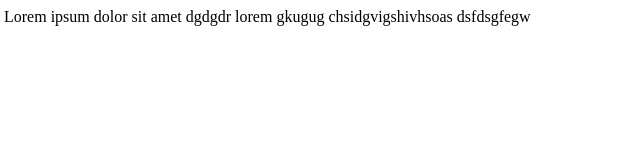
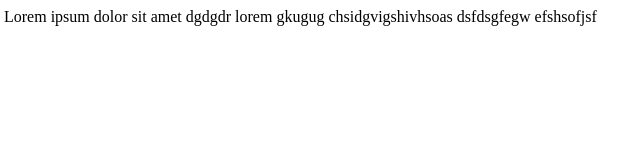
Before and after one commit to Gautham2109/star, a plain HTML site: page index.html in a window 1280 px wide. Shown: the full height of the page, 4-644 px from the left. Drawn offline with Linux system fonts and the light colour scheme.

Commit message:
made changes

```diff
--- a/index.html
+++ b/index.html
@@ -11,5 +11,6 @@
     gkugug
     chsidgvigshivhsoas
     dsfdsgfegw
+    efshsofjsf
 </body>
 </html>
```
